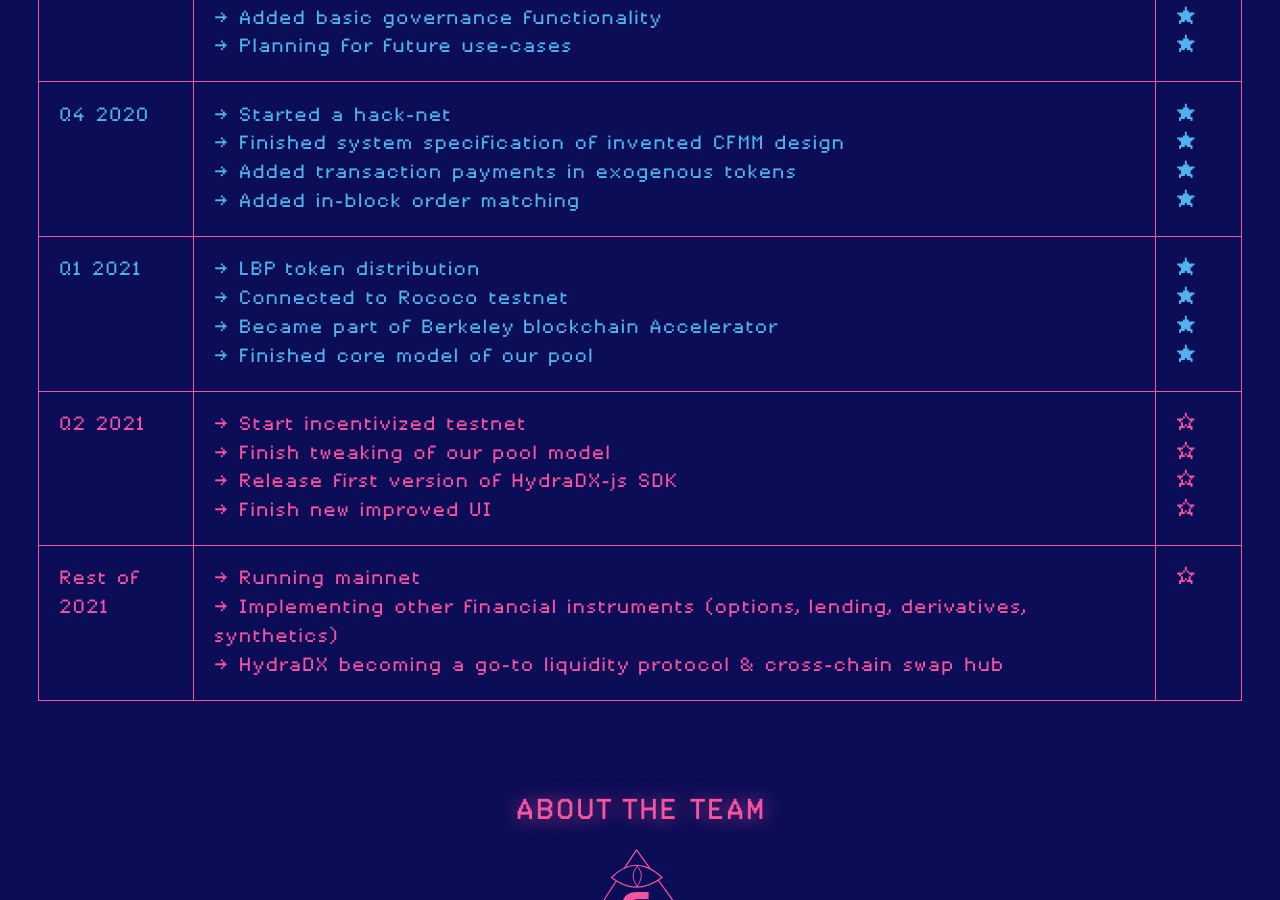
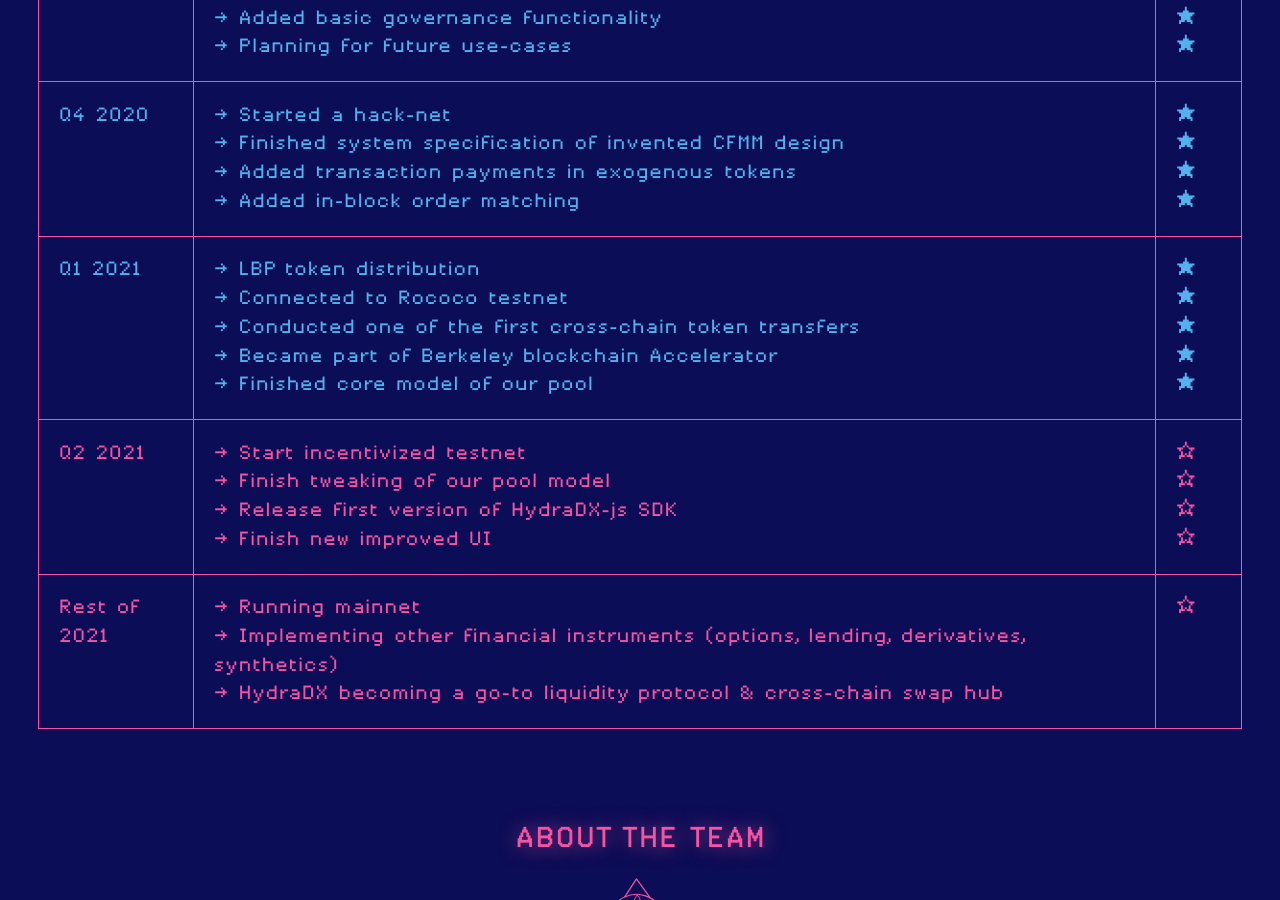
Before and after one commit to galacticcouncil/HydraDX-web-old, a Jekyll site: the page built from index.html, in a window 1280 px wide and 900 px high, scrolled down 3584 px. Built offline with Jekyll 4.4.1, drawn with Linux system fonts in a browser that asks for light colours.

Commit message:
update web

```diff
--- a/index.html
+++ b/index.html
@@ -149,10 +149,12 @@ layout: default
         <div class="name">
           → LBP token distribution <br />
           → Connected to Rococo testnet <br />
+          → Conducted one of the first cross-chain token transfers <br />
           → Became part of Berkeley blockchain Accelerator <br />
           → Finished core model of our pool <br />
         </div>
         <div class="complete">
+          ★<br />
           ★<br />
           ★<br />
           ★<br />
```
